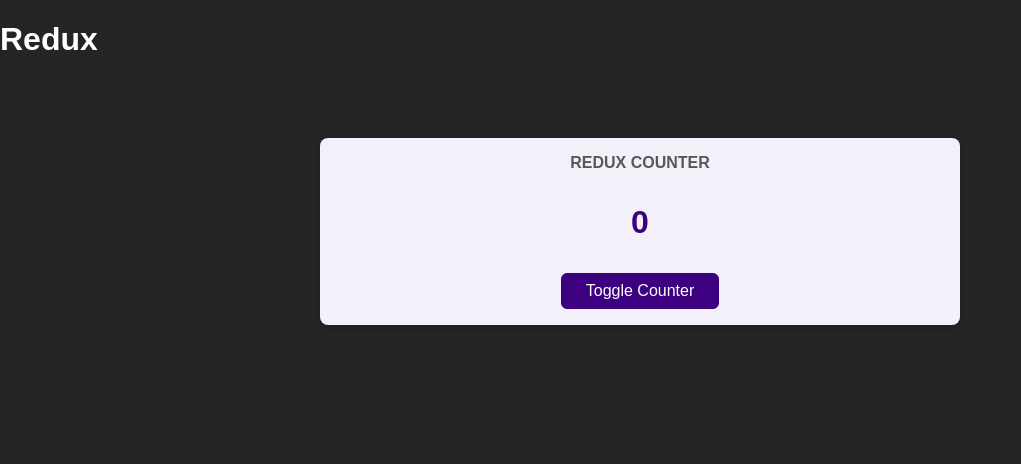
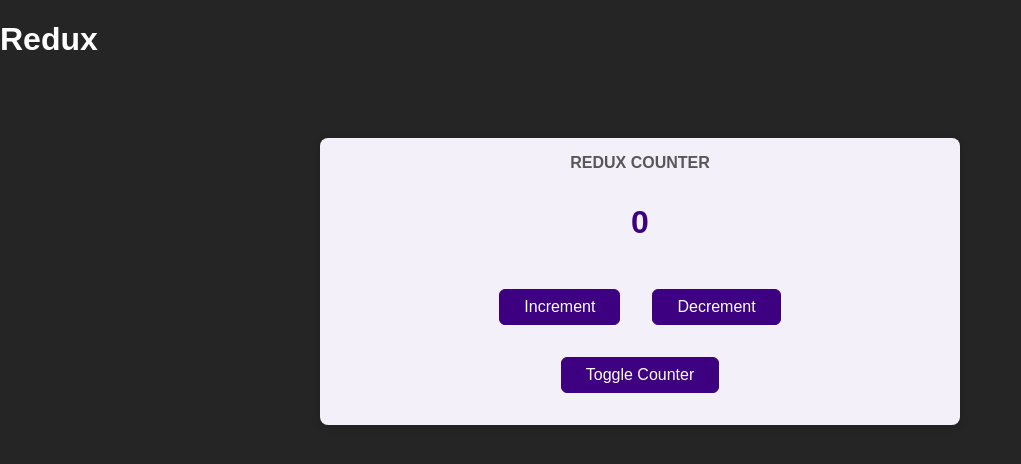
Before and after one commit to SyedSibtainRazvi/redux-basics, a React (Create React App) app: page / in a window 1280 px wide. Shown: the top 464 px of the page, without its empty margins (0-1021 px from the left). Built offline with nearby package versions, Linux system fonts and the light colour scheme.

Commit message:
feat: actions dispatched

```diff
--- a/src/components/Counter.jsx
+++ b/src/components/Counter.jsx
@@ -1,10 +1,23 @@
 import React from 'react';
-import { useSelector } from 'react-redux';
+import { useSelector, useDispatch } from 'react-redux';
 
 import classes from './Counter.module.css';
 
 const Counter = () => {
-    const counter = useSelector(state => state.counter)
+    const dispatch = useDispatch();
+    const counter = useSelector(state => state.counter);
+
+    const incrementHandler = () => {
+        dispatch({
+            type: 'increment'
+        })
+    }
+
+    const deccrementHandler = () =>{
+        dispatch({
+            type:'decrement'
+        })
+    }
 
     const toggleHandler = () => { }
 
@@ -12,6 +25,10 @@
         <main className={classes.counter}>
             <h1>Redux Counter</h1>
             <div className={classes.value}>{counter}</div>
+            <div>
+            <button onClick={incrementHandler}>Increment</button>
+            <button onClick={deccrementHandler}>Decrement</button>
+            </div>
             <button onClick={toggleHandler}> Toggle Counter</button>
         </main>
     )
--- a/src/components/Counter.module.css
+++ b/src/components/Counter.module.css
@@ -6,6 +6,10 @@
     padding: 1rem;
     text-align: center;
     background-color: #f4f0fa;
+  }
+
+  button{
+    margin: 1rem;
   }
 
   .counter h1 {
--- a/src/store/index.js
+++ b/src/store/index.js
@@ -2,19 +2,19 @@
 
 
 const counterReducer = (state = {counter: 0}, action) => {
-    if (action === 'increment') {
+    if (action.type === 'increment') {
         return {
             counter: state.counter + 1
         };
     }
 
-    if (action === 'decrement') {
+    if (action.type === 'decrement') {
         return {
             counter: state.counter - 1
         };
     }
 
-    return state
+    return state;
 
 };
 
```
